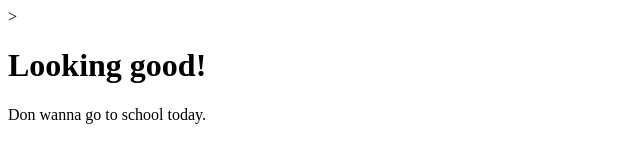
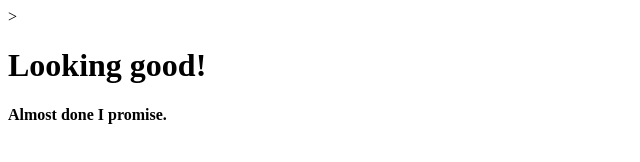
Before and after one commit to jdmar3-comp426/a00-TaixiL, a website: page index.html in a window 1280 px wide. Shown: the whole page, without its empty margins (0-640 px from the left). Drawn offline with Linux system fonts and the light colour scheme.

Commit message:
added index.html

```diff
--- a/index.html
+++ b/index.html
@@ -8,6 +8,6 @@
     <body>
         <div>
             <h1>Looking good!</h1>
-            <p>Don wanna go to school today.</p>
+            <p><strong>Almost done I promise.</strong></p>
         </div>
     </body>
```
